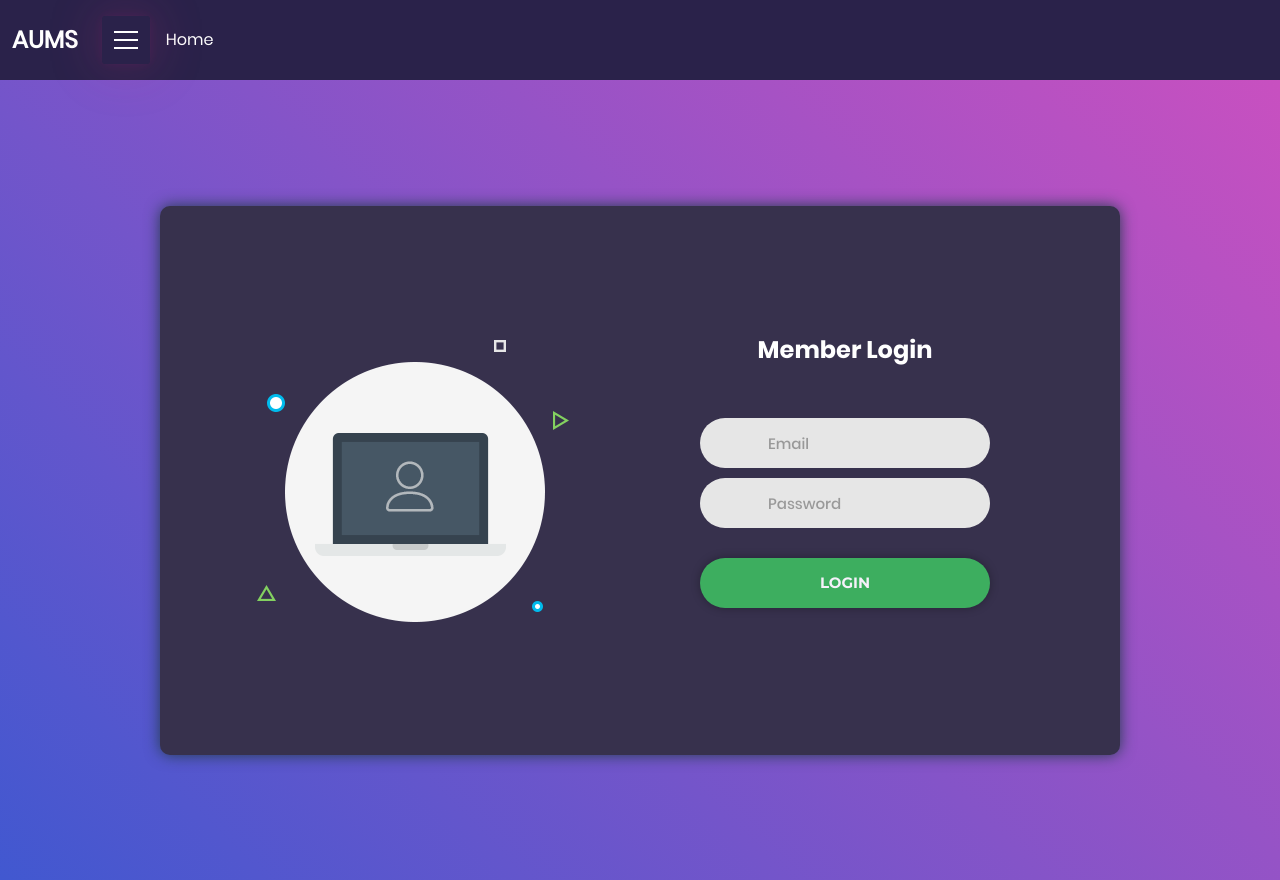
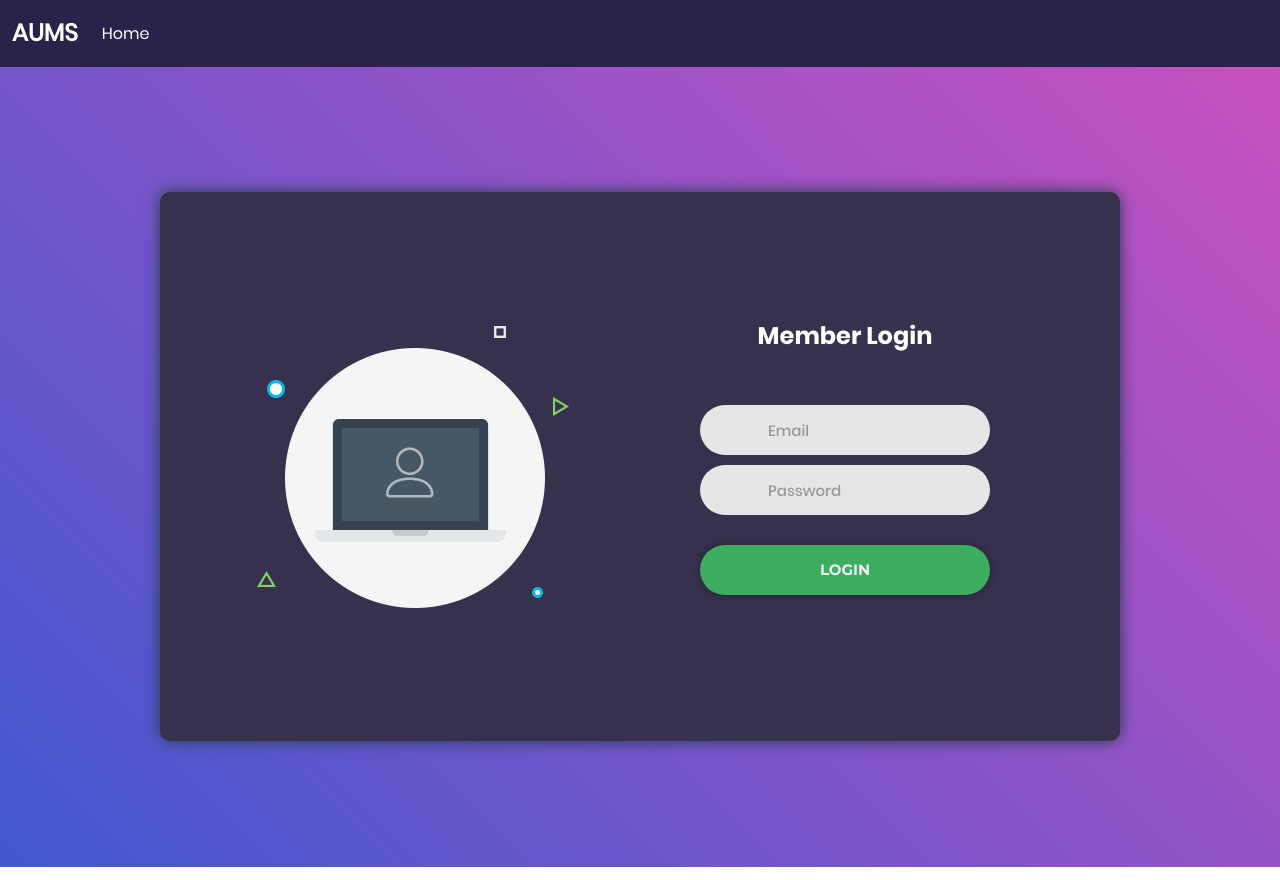
Before and after one commit to 2022-2023-nappali-vizsgaremek/AUMS, a Vue app in the folder frontend/: page / in a window 1280 px wide. Built offline with nearby package versions, Linux system fonts and the light colour scheme.

Commit message:
nav bugfix

```diff
--- a/frontend/src/components/Navigation.vue
+++ b/frontend/src/components/Navigation.vue
@@ -6,8 +6,8 @@
         </button>
         -->
         <div class="navicon">
-          <label class="burger burger1" for="burger1" @click="closeNavbarWithBurger">
-            <input class="hidden" id="burger1" type="checkbox" data-bs-toggle="collapse" data-bs-target="#navbarCollapse" v-model="burgerChecked"/><span></span>
+          <label class="burger burger1 navbar-toggler" for="burger1" data-bs-toggle="collapse" data-bs-target="#navbarCollapse">
+            <input class="hidden" id="burger1" type="checkbox" v-model="burgerChecked"/><span></span>
           </label>
         </div>
         <div class="collapse navbar-collapse" id="navbarCollapse">
@@ -46,6 +46,7 @@
     const navbarCollapseElement = document.getElementById('navbarCollapse');
     const collapseInstance = new Collapse(navbarCollapseElement);
     if(navbarCollapseElement.classList.contains('show')) {
+      console.log(navbarCollapseElement.classList.contains('show'))
       collapseInstance.hide();
     } else {
       collapseInstance.show();
@@ -55,17 +56,6 @@
     setTimeout(() => {
       burgerChecked.value = false;
     }, 10);
-  };
-
-  const closeNavbarWithBurger = () => {
-    const navbarCollapseElement = document.getElementById('navbarCollapse');
-    const collapseInstance = new Collapse(navbarCollapseElement);
-
-    if(navbarCollapseElement.classList.contains('show')) {
-      collapseInstance.hide();
-    } else {
-      collapseInstance.show();
-    }
   };
   </script>
 
```
